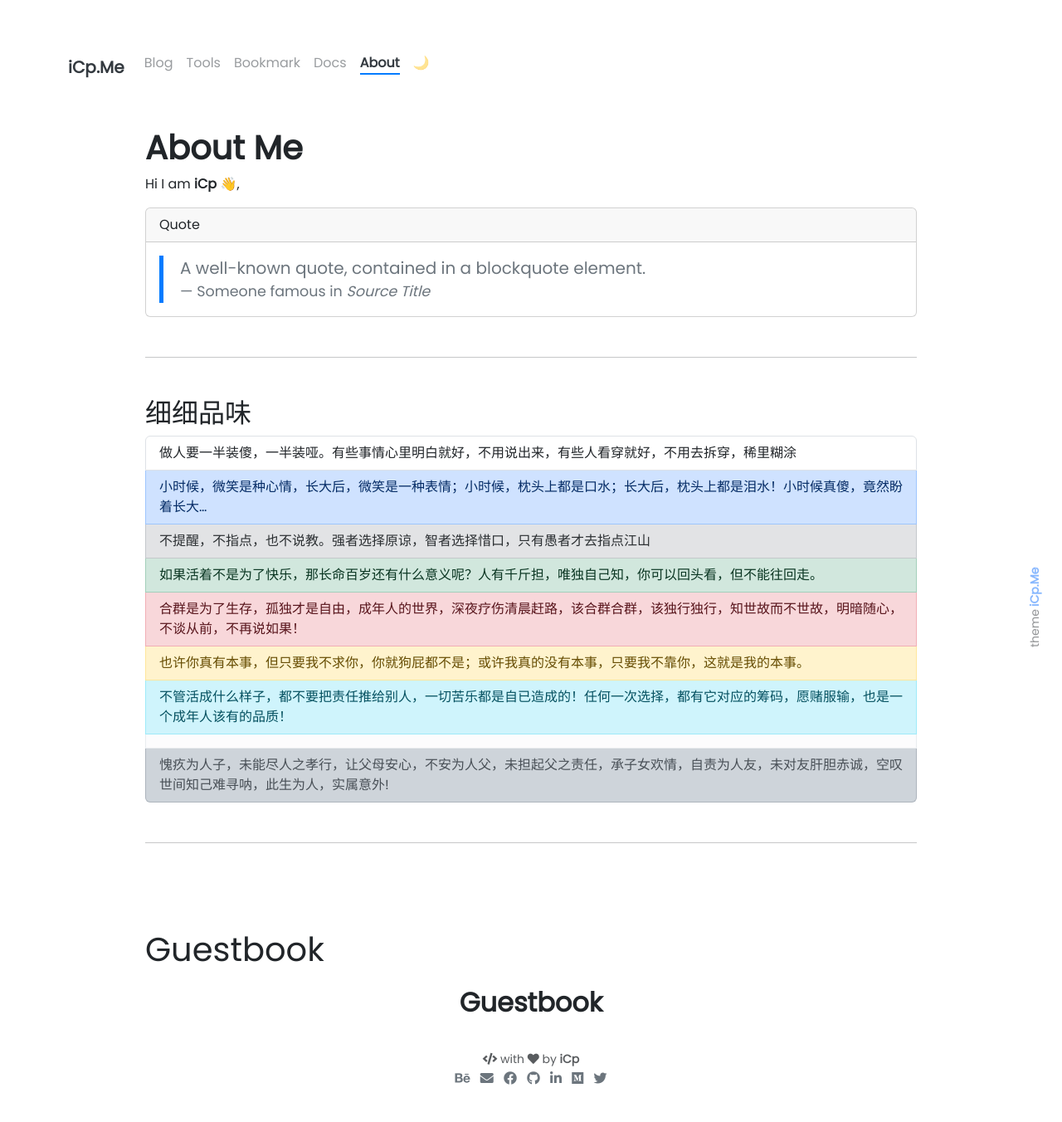
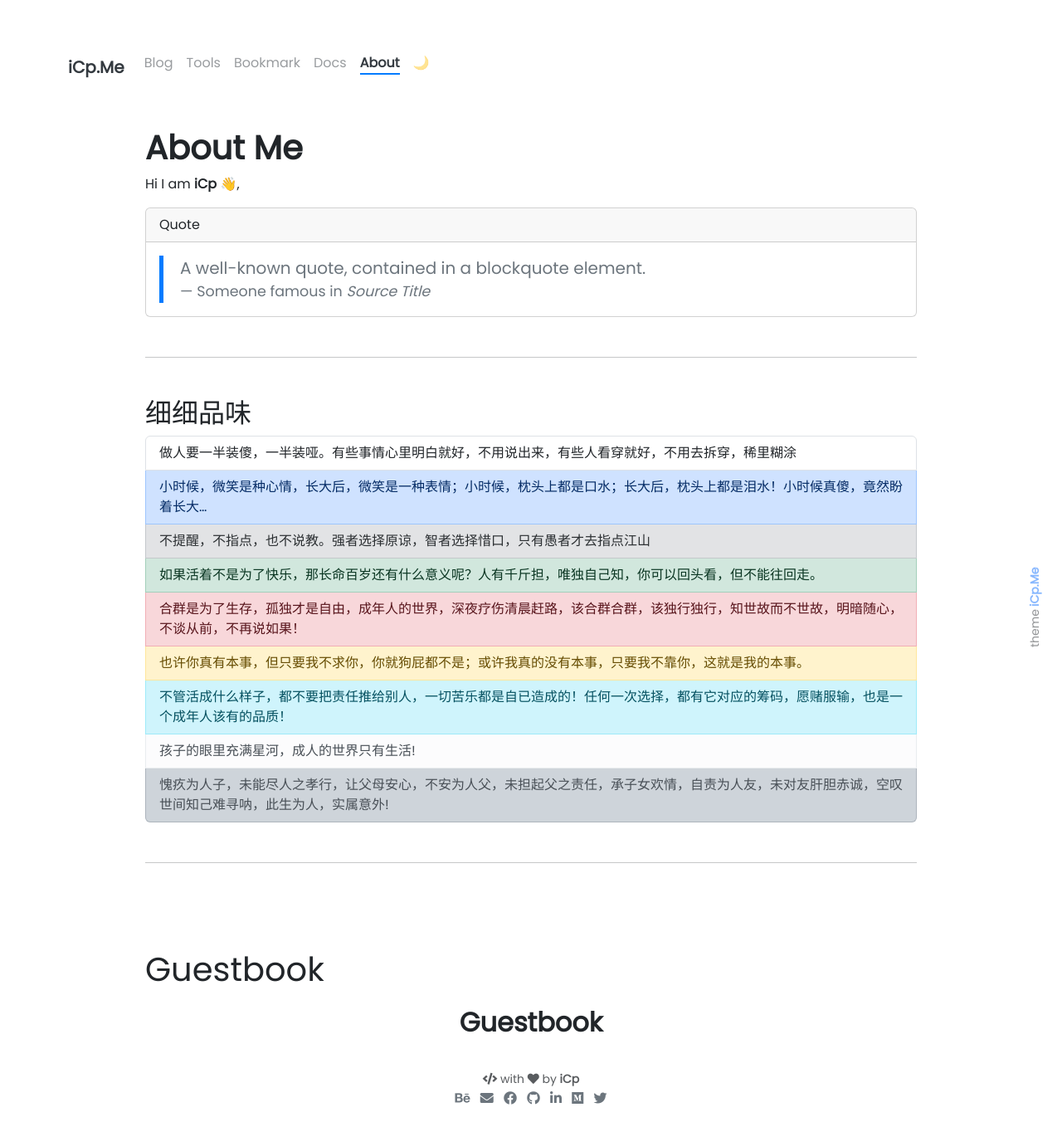
Before and after one commit to WorkSpacesPro/icp, a Jekyll site: the page built from pages/about.md, in a window 1280 px wide. Shown: the whole page at 83% size. Built offline with Jekyll 4.4.1, drawn with Linux system fonts in a browser that asks for light colours; emoji names are drawn with the system emoji font; comment, search, counter and statistics services are not loaded; before the commit the page ends 1328 px from its top, so only the background shows below that.

Commit message:
Update about.md

```diff
--- a/pages/about.md
+++ b/pages/about.md
@@ -30,7 +30,7 @@ Hi I am **{{ site.author.name }}** :wave:,<br>
   <div class="list-group-item list-group-item-action list-group-item-danger">合群是为了生存，孤独才是自由，成年人的世界，深夜疗伤清晨赶路，该合群合群，该独行独行，知世故而不世故，明暗随心，不谈从前，不再说如果！</div>
   <div class="list-group-item list-group-item-action list-group-item-warning">也许你真有本事，但只要我不求你，你就狗屁都不是；或许我真的没有本事，只要我不靠你，这就是我的本事。</div>
   <div class="list-group-item list-group-item-action list-group-item-info">不管活成什么样子，都不要把责任推给别人，一切苦乐都是自已造成的！任何一次选择，都有它对应的筹码，愿赌服输，也是一个成年人该有的品质！</div>
-  <div class="list-group-item list-group-item-action list-group-item-light"></div>
+  <div class="list-group-item list-group-item-action list-group-item-light">孩子的眼里充满星河，成人的世界只有生活!</div>
   <div class="list-group-item list-group-item-action list-group-item-dark">愧疚为人子，未能尽人之孝行，让父母安心，不安为人父，未担起父之责任，承子女欢情，自责为人友，未对友肝胆赤诚，空叹世间知己难寻呐，此生为人，实属意外!</div>
 </div>
 <hr class="my-5">
```
